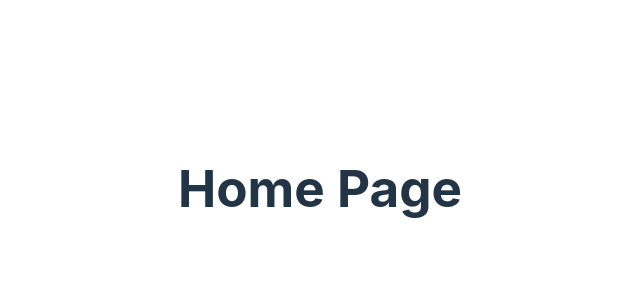
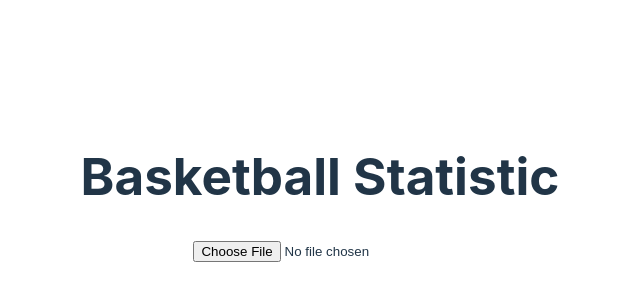
Before and after one commit to visionNew/basketball-master, a React (Vite) app: page / in a window 1280 px wide. Shown: the part 212-512 px from the top of the page, without its empty margins (320-960 px from the left). Built offline with nearby package versions, Linux system fonts and the light colour scheme.

Commit message:
add function handleFileUpload for reading fails

```diff
--- a/src/App.jsx
+++ b/src/App.jsx
@@ -1,15 +1,33 @@
-import './App.css'
+import "./App.css";
 
 function App() {
+  function handleFileUpload(e) {
+    e.preventDefault();
+    const file = e.target.files[0];
+    const reader = new FileReader();
 
+    reader.readAsText(file);
+    reader.onload = function () {
+      const dataArr = reader.result.split("\r\n");
+      const dataMatrix = dataArr
+        .filter((row) => row.trim().length !== 0)
+        .map((row) => row.split(","));
+      const sanitizedArray = dataMatrix.map((row) => {
+
+        return row.map((cell) => cell.trim());
+      });
+      return sanitizedArray;
+    };
+  }
 
   return (
     <>
       <div className="App">
-        <h1>Home Page</h1>
+        <h1>Basketball Statistic</h1>
+        <input type="file" onChange={handleFileUpload} />
       </div>
     </>
-  )
+  );
 }
 
-export default App
+export default App;
```
